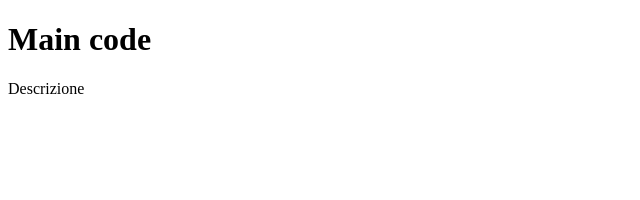
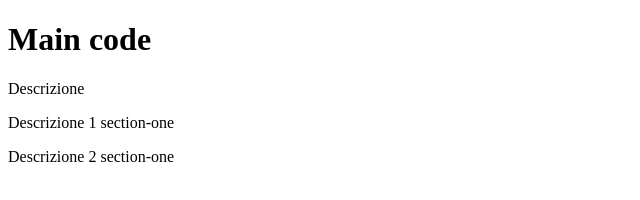
Before and after one commit to Teoteo11/corso-20, a plain HTML site: page index.html in a window 1280 px wide. Shown: the whole page, without its empty margins (0-640 px from the left). Drawn offline with Linux system fonts and the light colour scheme.

Commit message:
feat(): add section one example

```diff
--- a/index.html
+++ b/index.html
@@ -9,5 +9,8 @@
   <!-- codice scritto sulla main  -->
   <h1>Main code</h1>
   <p>Descrizione</p>
+  <!-- codice scritto su feature/section-one -->
+  <p>Descrizione 1 section-one</p>
+  <p>Descrizione 2 section-one</p>
 </body>
 </html>
```
